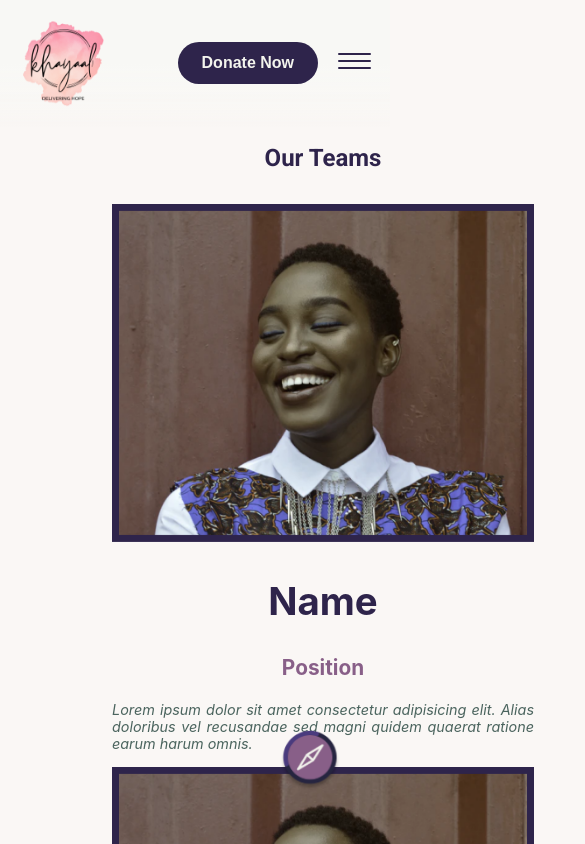
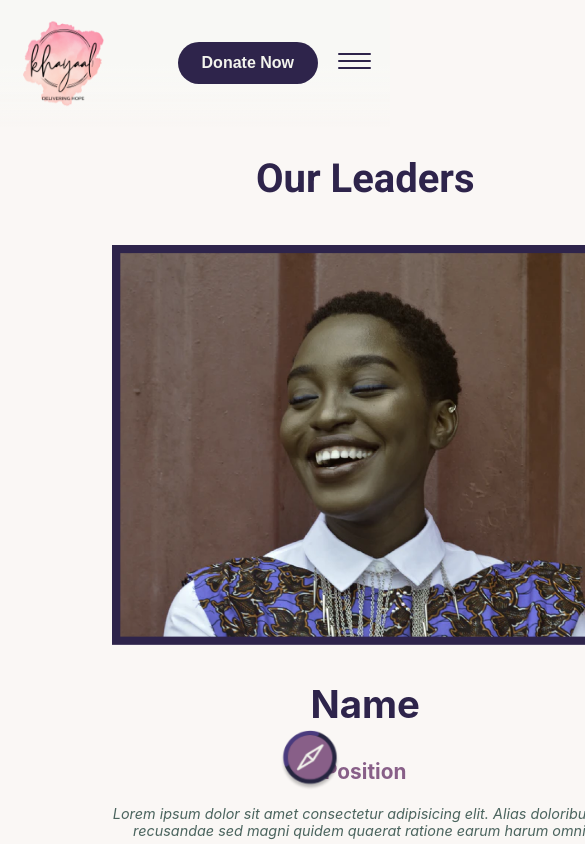
Before and after one commit to roshan1999/khayaal-react-webapp, a React (Create React App) app: page /members in a window 390 px wide. Shown: the top 844 px of the page, 585 px wide, since content can reach past the window. Built offline with nearby package versions, Linux system fonts and the light colour scheme.

Commit message:
KHAYAAL-27-fixed navbar sizing in mobile view and tweaked mobile view of leaders section

```diff
--- a/src/Components/MainTitle/MainTitle.css
+++ b/src/Components/MainTitle/MainTitle.css
@@ -31,7 +31,7 @@
 
     .main-HeadingText {
       font-family: Roboto;
-      font-size: 1.5rem;
+      font-size: 2.5rem;
       font-weight: bold;
       color: var(--primary-dark);
     }
--- a/src/Components/OurTeams/LeaderDescription.css
+++ b/src/Components/OurTeams/LeaderDescription.css
@@ -18,8 +18,8 @@
     color:var(--info-text-color);
     text-align: justify;
 }
-/* @media (max-width: 900px) {
-    .leader-desc {
-      width: 50%;
+@media (max-width: 700px) {
+    .leader-contents {
+      text-align: center;
     }
-  } */
+  }
--- a/src/Components/ParentLeader1/ParentLeader1.css
+++ b/src/Components/ParentLeader1/ParentLeader1.css
@@ -102,8 +102,8 @@
         text-align: center;
     }
     .lpc-image-holder img {
-        width:50vh;
-        height:40vh;
+        width:60vh;
+        height:47.5vh;
         flex:1;
     }
 }
--- a/src/Components/ParentLeader2/ParentLeader2.css
+++ b/src/Components/ParentLeader2/ParentLeader2.css
@@ -99,8 +99,8 @@
         text-align: center;
     }
     .lpc-image-holder img {
-        width:50vh;
-        height:40vh;
+        width:60vh;
+        height:47.5vh;
         flex:1;
     }
 }
--- a/src/Navbar/Navbar.css
+++ b/src/Navbar/Navbar.css
@@ -115,6 +115,16 @@
     font-size: 13px;
   }
   .nav {
+    width:100%;
     height: 15vh;
   }
 }
+@media (max-width: 670px) {
+  .nav .btn-filled {
+    font-size: 13px;
+  }
+  .nav {
+    width:100%;
+    height: 15vh;
+  }
+}
--- a/src/Pages/OurTeams/OurTeams.jsx
+++ b/src/Pages/OurTeams/OurTeams.jsx
@@ -25,9 +25,9 @@ const OurTeams = () => {
     ]
     return (
         <div className="our-teams-container">
-            <MainTitle headingText="Our Teams"></MainTitle>
+            <MainTitle headingText="Our Leaders"></MainTitle>
             <div id="leaders">
-            <ParentLeader1 name="Name" position="Position" desec={loremText} imageurl={leader}></ParentLeader1>
+            <ParentLeader1 name="Name" position="Position" desec={loremText} imageurl={leader}></ParentLeader1> <br/>
             <ParentLeader2 name="Name" position="Position" desec={loremText} imageurl={leader}></ParentLeader2>
             </div>
             <br/><br/>
```
